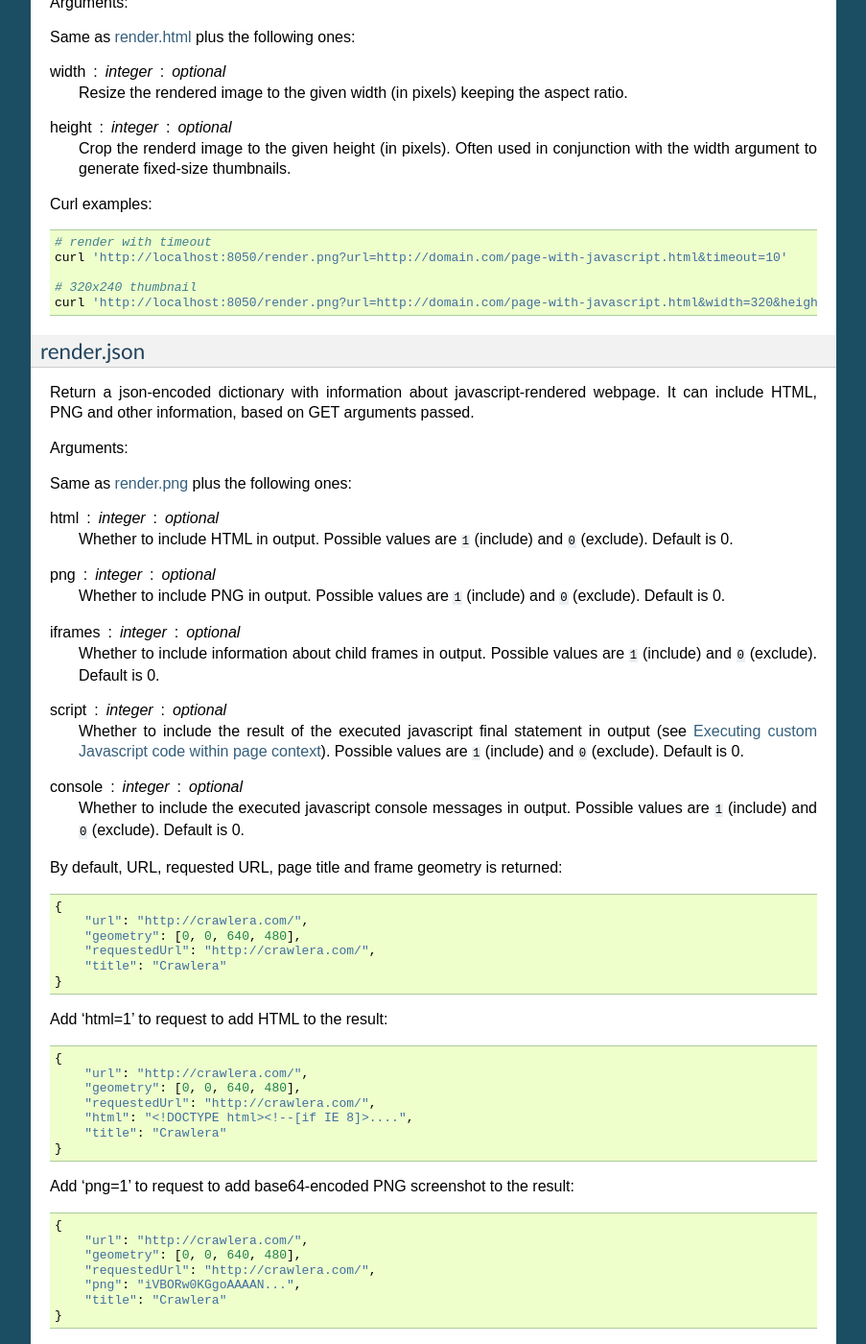
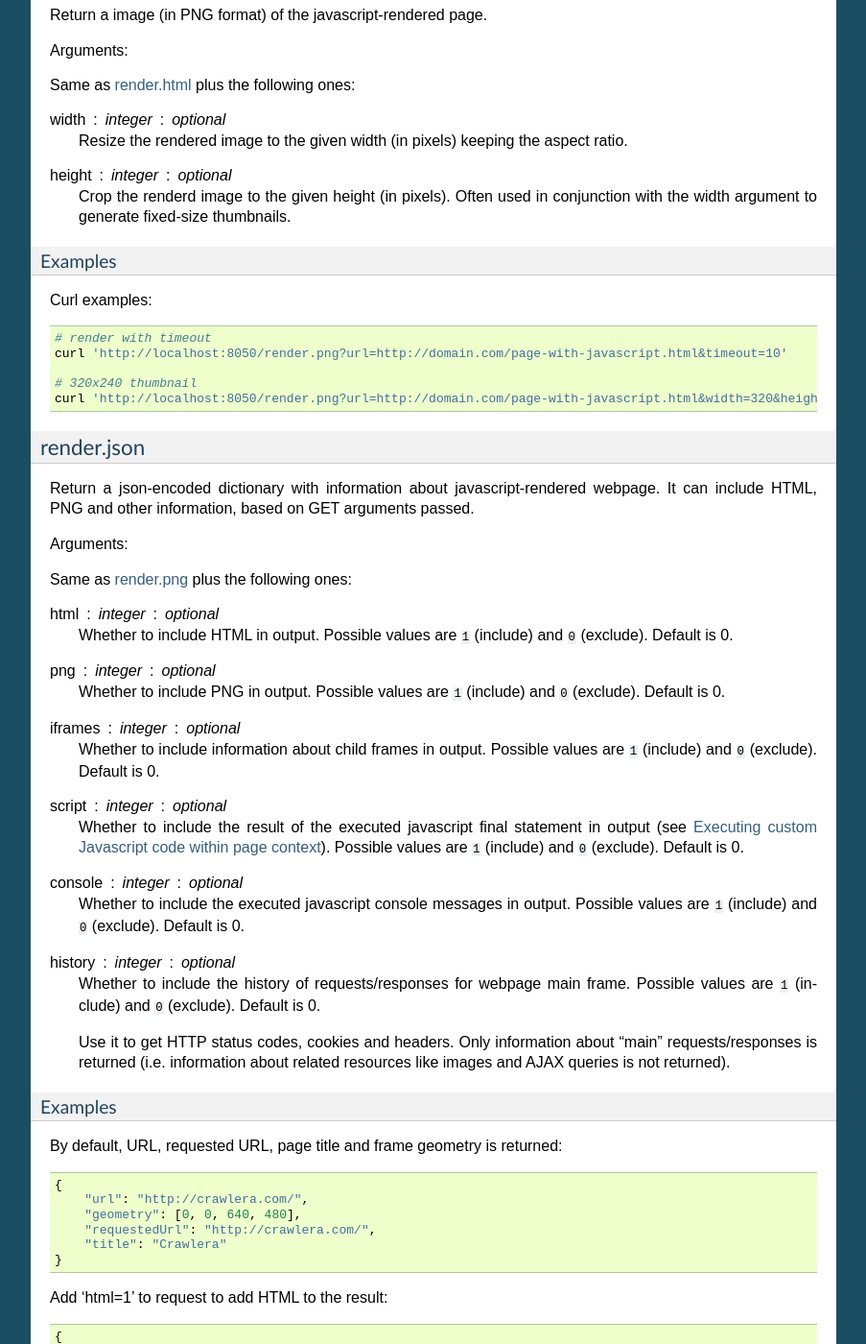
Before and after one commit to scrapinghub/splash, a Sphinx documentation site: the page built from docs/index.rst, in a window 1280 px wide and 1400 px high, scrolled down 2309 px. Shown: the whole window at 96% size, without its empty margins (198-1101 px from the left). Built offline with Sphinx 7.4.7, drawn with Linux system fonts in a browser that asks for light colours; some of the changed text lies outside the part shown.

Commit message:
DOCs for 'history' argument

```diff
--- a/docs/index.rst
+++ b/docs/index.rst
@@ -119,6 +119,8 @@ images : integer : optional
     Note that cached images may be displayed even if this parameter is 0.
     You can also use `Request Filters`_ to strip unwanted contents based on URL.
 
+Examples
+~~~~~~~~
 
 Curl example::
 
@@ -153,6 +155,9 @@ width : integer : optional
 height : integer : optional
   Crop the renderd image to the given height (in pixels). Often used in
   conjunction with the width argument to generate fixed-size thumbnails.
+
+Examples
+~~~~~~~~
 
 Curl examples::
 
@@ -205,6 +210,21 @@ script : integer : optional
 console : integer : optional
     Whether to include the executed javascript console messages in output.
     Possible values are ``1`` (include) and ``0`` (exclude). Default is 0.
+
+.. _arg-history:
+
+history : integer : optional
+    Whether to include the history of requests/responses for webpage main
+    frame. Possible values are ``1`` (include) and ``0`` (exclude).
+    Default is 0.
+
+    Use it to get HTTP status codes, cookies and headers.
+    Only information about "main" requests/responses is returned
+    (i.e. information about related resources like images and AJAX queries
+    is not returned).
+
+Examples
+~~~~~~~~
 
 By default, URL, requested URL, page title and frame geometry is returned::
 
@@ -621,6 +641,9 @@ X-Splash-script : string
 X-Splash-console : string
   Same as :ref:`'console' <arg-console>` argument for `render.json`_.
 
+X-Splash-history : string
+  Same as :ref:`'history' <arg-history>` argument for `render.json`_.
+
 Curl examples::
 
     # Display json stats
```
